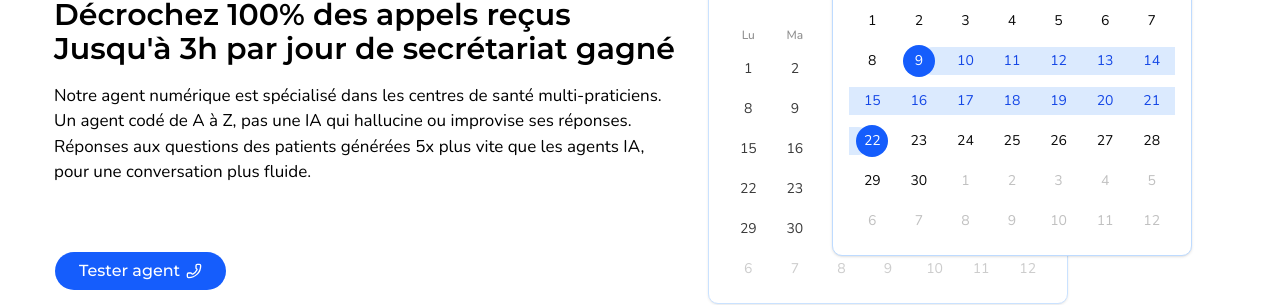
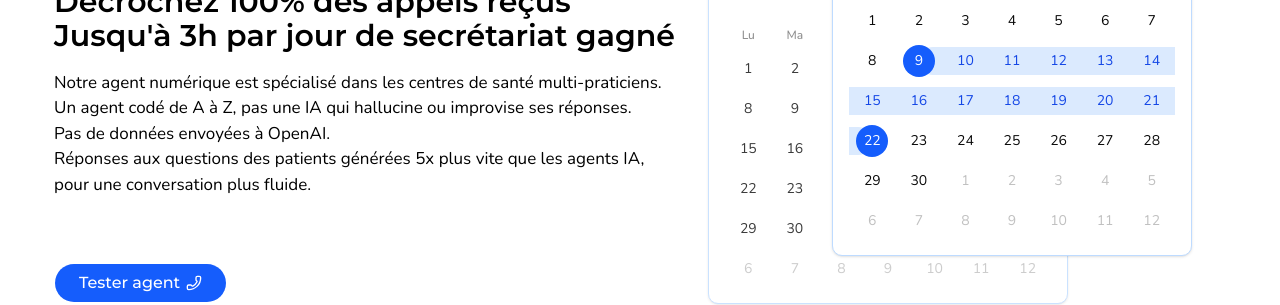
Before and after one commit to Christophe-allo/site-vitrine, a Next.js app: page / in a window 1280 px wide. Shown: the part 253-558 px from the top of the page. Built offline with nearby package versions, Linux system fonts and the light colour scheme.

Commit message:
Update hero-section-40.tsx

```diff
--- a/components/shadcn-studio/blocks/hero-section-40/hero-section-40.tsx
+++ b/components/shadcn-studio/blocks/hero-section-40/hero-section-40.tsx
@@ -736,6 +736,8 @@ const HeroSection = () => {
                 <br />
                 Un agent codé de A à Z, pas une IA qui hallucine ou improvise ses réponses.
                 <br />
+                Pas de données envoyées à OpenAI.
+                <br />
                 Réponses aux questions des patients générées 5x plus vite que les agents IA,
                 <br />
                 pour une conversation plus fluide.
```
